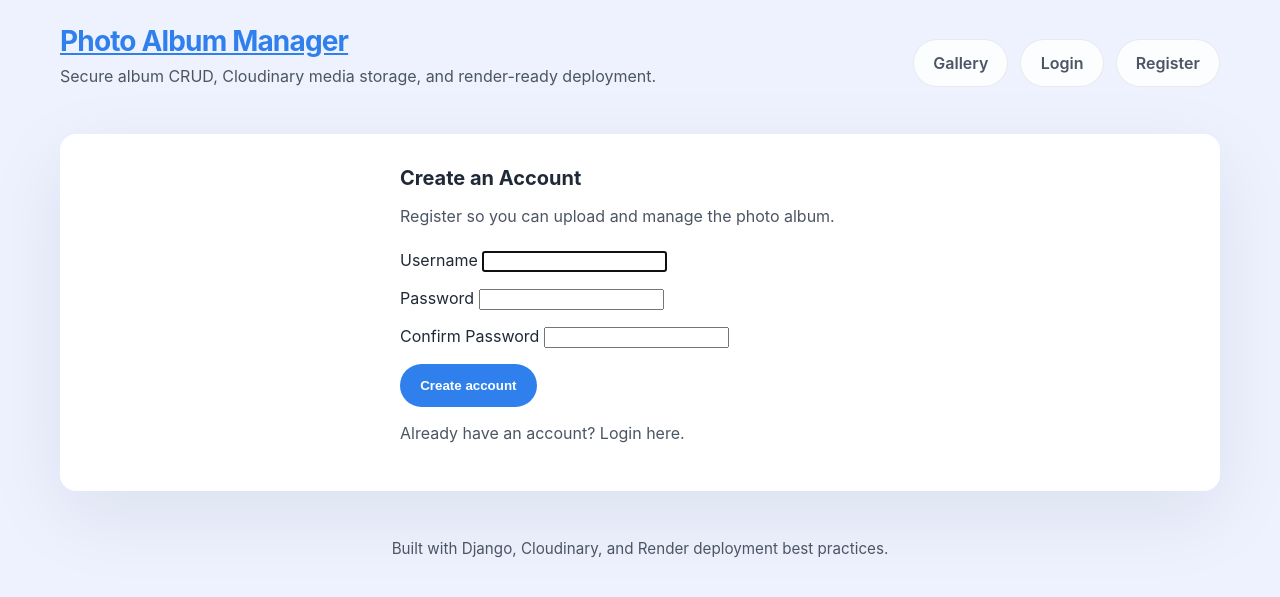
After one commit to ian-garciso/photo-album, a Django app: page /accounts/register/ in a window 1280 px wide. The commit adds this page. Shown: the top 597 px of the page. Run offline with Django 5.2, Linux system fonts and the light colour scheme.

```diff
--- a/gallery/templates/gallery/base.html
+++ b/gallery/templates/gallery/base.html
@@ -48,36 +48,56 @@
         .button-row { display: flex; flex-wrap: wrap; gap: 0.75rem; }
         .danger-btn { background: var(--danger); }
         .footer { margin-top: 3rem; color: var(--muted); font-size: 0.95rem; text-align: center; }
-        @media (max-width: 640px) { .site-header { flex-direction: column; align-items: flex-start; } }
+
+        @media (max-width: 640px) {
+            .site-header { flex-direction: column; align-items: flex-start; }
+        }
     </style>
 </head>
+
 <body>
     <div class="site-shell">
+
         <header class="site-header">
             <div>
                 <a class="brand" href="{% url 'gallery_home' %}">Photo Album Manager</a>
                 <p class="subtitle">Secure album CRUD, Cloudinary media storage, and render-ready deployment.</p>
             </div>
+
             <div class="nav-links">
                 <a class="nav-link" href="{% url 'gallery_home' %}">Gallery</a>
-                <a class="btn" href="{% url 'photo_upload' %}">Upload Photo</a>
+
                 {% if user.is_authenticated %}
-                    <a class="nav-link" href="{% url 'logout' %}">Logout</a>
+                    <a class="btn" href="{% url 'photo_upload' %}">Upload Photo</a>
+
+                    <!-- FIXED LOGOUT -->
+                    <form method="post" action="{% url 'logout' %}" style="display:inline;">
+                        {% csrf_token %}
+                        <button type="submit" class="nav-link" style="border:none; background:none; cursor:pointer;">
+                            Logout
+                        </button>
+                    </form>
+
                 {% else %}
                     <a class="nav-link" href="{% url 'login' %}">Login</a>
+                    <a class="nav-link" href="{% url 'register' %}">Register</a>
                 {% endif %}
             </div>
         </header>
 
         <main>
             <div class="content-card">
+
                 {% if messages %}
                     <div class="mb-1">
                         {% for message in messages %}
-                            <div style="border-radius: 16px; padding: 1rem; margin-bottom: 0.75rem; background: #eef2ff; color: #1d4ed8;">{{ message }}</div>
+                            <div style="border-radius: 16px; padding: 1rem; margin-bottom: 0.75rem; background: #eef2ff; color: #1d4ed8;">
+                                {{ message }}
+                            </div>
                         {% endfor %}
                     </div>
                 {% endif %}
+
                 {% block content %}{% endblock %}
             </div>
         </main>
@@ -85,6 +105,7 @@
         <footer class="footer">
             Built with Django, Cloudinary, and Render deployment best practices.
         </footer>
+
     </div>
 </body>
 </html>
--- a/gallery/templates/gallery/login.html
+++ b/gallery/templates/gallery/login.html
@@ -16,5 +16,6 @@
             </div>
             <button type="submit" class="btn">Login</button>
         </form>
+        <p class="muted" style="margin-top:1rem;">Don’t have an account? <a class="link-muted" href="{% url 'register' %}">Register here</a>.</p>
     </div>
 {% endblock %}
--- /dev/null
+++ b/gallery/templates/gallery/register.html
@@ -0,0 +1,26 @@
+{% extends 'gallery/base.html' %}
+{% block title %}Register | Photo Album Manager{% endblock %}
+{% block content %}
+    <div style="max-width: 480px; margin: 0 auto;">
+        <h1 class="section-heading">Create an Account</h1>
+        <p class="muted">Register so you can upload and manage the photo album.</p>
+        <form method="post" style="margin-top: 1.5rem;">
+            {% csrf_token %}
+            {{ form.non_field_errors }}
+            <div class="form-group">
+                <label for="id_username">Username</label>
+                {{ form.username }}
+            </div>
+            <div class="form-group">
+                <label for="id_password1">Password</label>
+                {{ form.password1 }}
+            </div>
+            <div class="form-group">
+                <label for="id_password2">Confirm Password</label>
+                {{ form.password2 }}
+            </div>
+            <button type="submit" class="btn">Create account</button>
+        </form>
+        <p class="muted" style="margin-top:1rem;">Already have an account? <a class="link-muted" href="{% url 'login' %}">Login here</a>.</p>
+    </div>
+{% endblock %}
--- a/gallery/views.py
+++ b/gallery/views.py
@@ -1,5 +1,7 @@
+from django.contrib import messages
+from django.contrib.auth.forms import UserCreationForm
 from django.contrib.auth.mixins import LoginRequiredMixin, PermissionRequiredMixin
-from django.contrib import messages
+from django.contrib.auth.models import User
 from django.db.models import Q
 from django.urls import reverse_lazy
 from django.views.generic import ListView, CreateView, UpdateView, DeleteView
@@ -73,3 +75,14 @@ class RecipePhotoDeleteView(LoginRequiredMixin,  DeleteView):
                 pass
         messages.success(request, f"'{title}' was deleted from the album.")
         return super().delete(request, *args, **kwargs)
+
+class RegisterView(CreateView):
+    model = User
+    form_class = UserCreationForm
+    template_name = 'gallery/register.html'
+    success_url = reverse_lazy('login')
+
+    def form_valid(self, form):
+        response = super().form_valid(form)
+        messages.success(self.request, 'Your account was created successfully. Please log in.')
+        return response
--- a/recipe_project/urls.py
+++ b/recipe_project/urls.py
@@ -4,10 +4,13 @@ from django.urls import path, include
 from django.conf import settings
 from django.conf.urls.static import static
 
+from gallery.views import RegisterView
+
 urlpatterns = [
     path('admin/', admin.site.urls),
     path('accounts/login/', auth_views.LoginView.as_view(template_name='gallery/login.html'), name='login'),
     path('accounts/logout/', auth_views.LogoutView.as_view(next_page='gallery_home'), name='logout'),
+    path('accounts/register/', RegisterView.as_view(), name='register'),
     path('', include('gallery.urls')),
 ]
 
```
